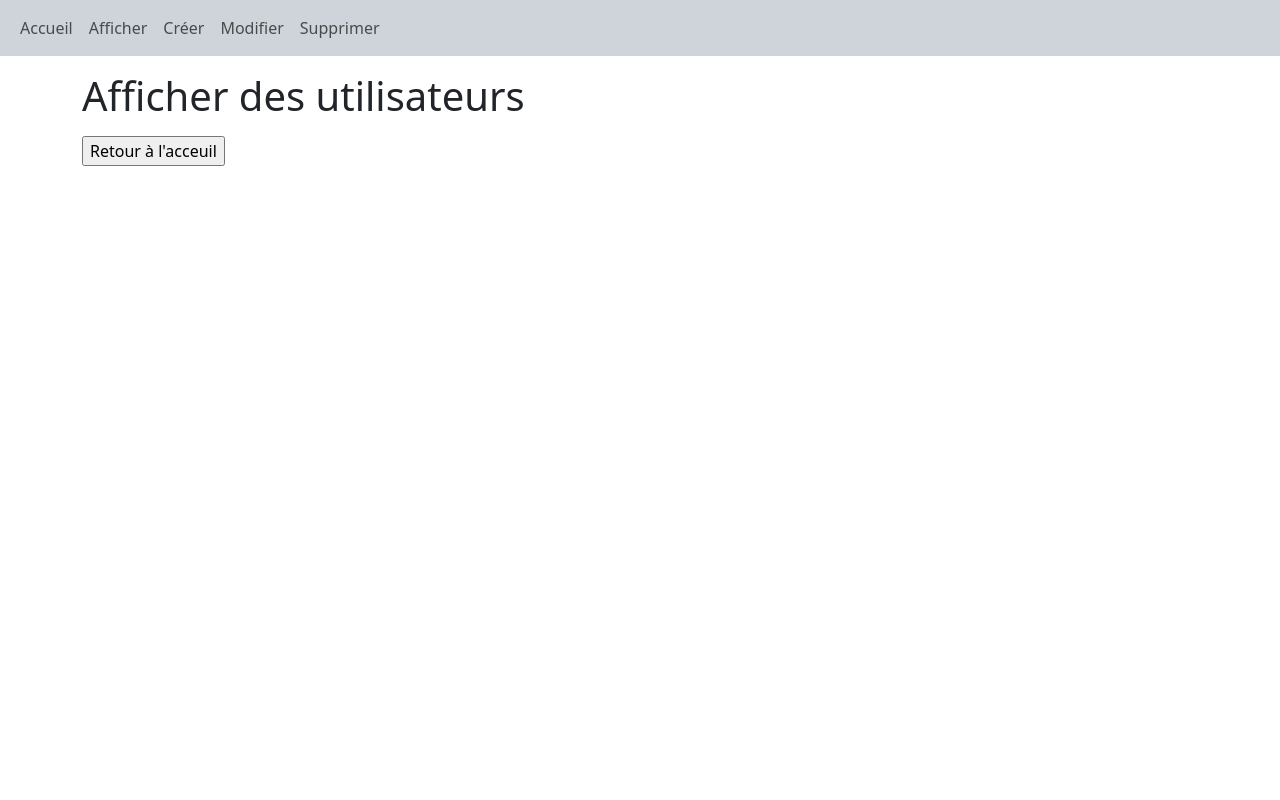
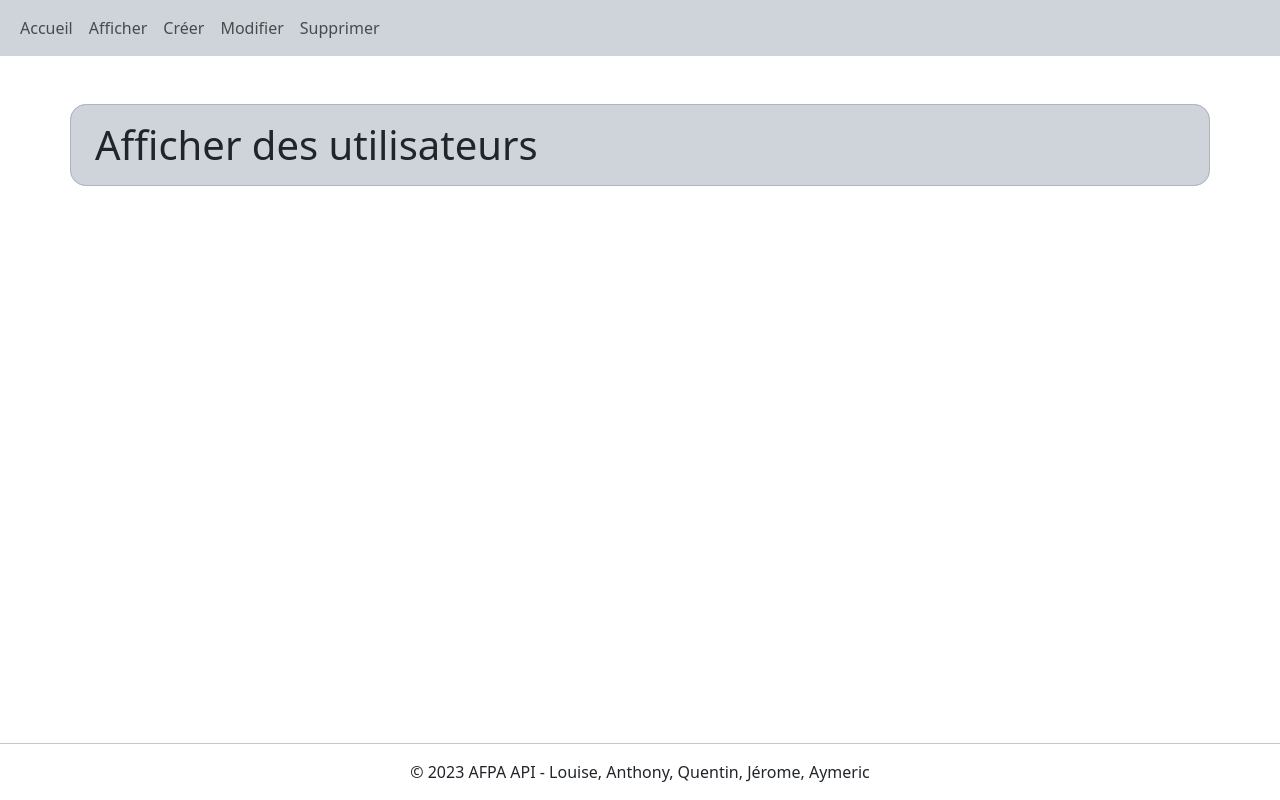
Before and after one commit to LouDPH/AFPA-API, a plain HTML site: page read.html in a window 1280 px wide. Drawn offline with nearby package versions, Linux system fonts and the light colour scheme; no server answers.

Commit message:
Maj footer
Maj footer

```diff
--- a/read.html
+++ b/read.html
@@ -6,6 +6,7 @@
     <link href='https://cdn.jsdelivr.net/npm/bootstrap@5.3.2/dist/css/bootstrap.min.css' rel='stylesheet' integrity='sha384-T3c6CoIi6uLrA9TneNEoa7RxnatzjcDSCmG1MXxSR1GAsXEV/Dwwykc2MPK8M2HN' crossorigin='anonymous'>
     <script src='https://cdn.jsdelivr.net/npm/bootstrap@5.3.2/dist/js/bootstrap.bundle.min.js' integrity='sha384-C6RzsynM9kWDrMNeT87bh95OGNyZPhcTNXj1NW7RuBCsyN/o0jlpcV8Qyq46cDfL' crossorigin='anonymous'></script>
     <script src="script_read.js" defer></script>
+    <link rel='stylesheet' href='style.css'>
     <title>Document</title>
 </head>
 <body>
@@ -35,14 +36,20 @@
           </div>
         </div>
     </nav>
-    <div class="container">
-        <h1 class="my-3">Afficher des utilisateurs</h1>
-        <h5 class="my-3"><span id="nbrUser"></span></h5>
-        <div id="affichage"></div>
-
-        <form action="index.html" class="my-3">
-            <input type="submit" value="Retour à l'acceuil">
-        </form>
-    </div>
+    <main>
+      <fieldset class="container bg-dark-subtle m-5 border border-dark-subtle rounded-4 mx-auto">
+        <div class="container">
+          <h1 class="my-3">Afficher des utilisateurs</h1>
+          <h5 class="my-3"><span id="nbrUser"></span></h5>
+          <div id="affichage" class="mb-3"></div>
+        </div>
+      </fieldset>
+    </main>
+    <footer>
+      <hr>
+      <div class="d-flex align-items-center justify-content-center">
+          <span class="mb-3">© 2023 AFPA API - Louise, Anthony, Quentin, Jérome, Aymeric</span>
+      </div>
+    </footer>
 </body>
 </html>
--- /dev/null
+++ b/style.css
@@ -0,0 +1,17 @@
+body {
+    display: flex;
+    flex-direction: column;
+    min-height: 100vh;
+  }
+
+  header, footer {
+    flex-grow: 0;
+    flex-shrink: 0;
+    flex-basis: auto;
+  }
+
+  main {
+    flex-grow: 1;
+    flex-shrink: 0;
+    flex-basis: auto;
+  }
```
Also changed, not shown: update.html (+9 -0 lines).
